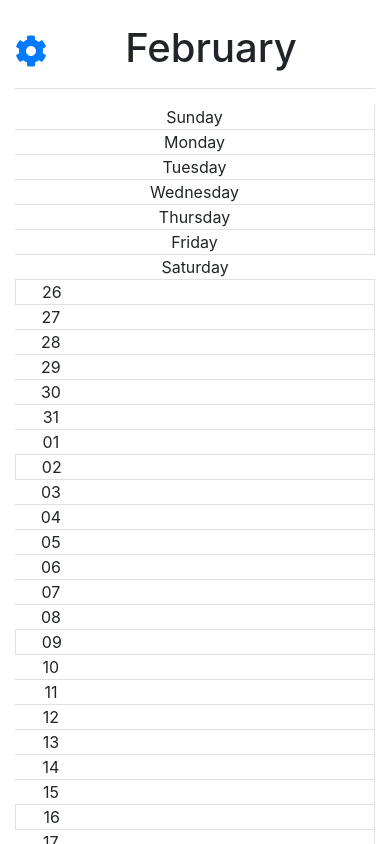
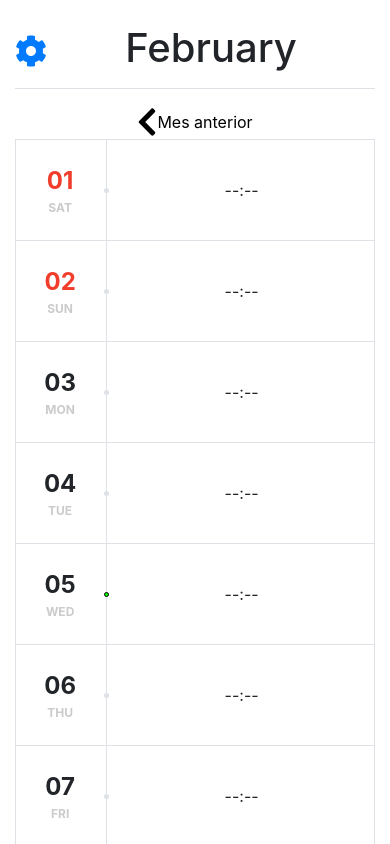
Before and after one commit to herrlegno/SignNotes, a React (Create React App) app: page / in a window 390 px wide. Shown: the top 844 px of the page. Built offline with nearby package versions, Linux system fonts and the light colour scheme.

Commit message:
WIP: Responsive design and adds change month functionality

```diff
--- a/src/components/Calendar/View.tsx
+++ b/src/components/Calendar/View.tsx
@@ -3,22 +3,34 @@ import { Container } from 'react-bootstrap';
 import moment from '@app/config/moment';
 import classNames from 'classnames';
 import { DayCell } from '@app/components';
+import { nextMonth, prevMonth } from '@app/reducers/month/actions';
+import { FontAwesomeIcon } from '@fortawesome/react-fontawesome';
+import { useSelector } from 'react-redux';
+import { RootState } from '@app/reducers';
+import {
+  faChevronLeft,
+  faChevronRight,
+} from '@fortawesome/free-solid-svg-icons';
+import { useDispatch } from 'react-redux';
 import { useMediaQuery } from '@app/hooks';
-import { CalendarProps } from './index.d';
 import styles from './styles.module.css';
 
-const Calendar: React.FC<CalendarProps> = ({ month }) => {
+const Calendar: React.FC = () => {
   const { mobile } = useMediaQuery();
+  const dispatch = useDispatch();
+  const date = useSelector((state: RootState) => state.date);
 
-  function obtainDays(month: number) {
-    const calendarStart = moment()
-      .month(month)
-      .startOf('month')
-      .startOf('week');
-    const calendarEnd = moment()
-      .month(month)
-      .endOf('month')
-      .endOf('week');
+  const handleNextMonth = () => dispatch(nextMonth());
+  const handlePrevMonth = () => dispatch(prevMonth());
+
+  function obtainDays() {
+    const calendarStart = moment(date).startOf('month');
+    const calendarEnd = moment(date).endOf('month');
+
+    if (!mobile) {
+      calendarStart.startOf('week');
+      calendarEnd.endOf('week');
+    }
 
     const days = [];
 
@@ -27,57 +39,57 @@ const Calendar: React.FC<CalendarProps> = ({ month }) => {
       i <= calendarEnd;
       i.add(1, 'd')
     ) {
-      days.push(moment(i));
+      days.push(i.clone());
     }
 
     return days;
   }
 
-  const daysNames = moment.weekdays(true);
-
-  const days = obtainDays(month);
-
-  const weeksCount = days.length / 7;
+  const days = obtainDays();
 
   return (
     <Container className='mt-3' bsPrefix='container-md'>
       <div
         className={classNames({
+          [styles.controlsGrid]: !mobile,
+        })}
+      >
+        <button
+          className={styles.controlButton}
+          onClick={handlePrevMonth}
+        >
+          <FontAwesomeIcon icon={faChevronLeft} size='2x' />
+          {mobile && 'Mes anterior'}
+        </button>
+        <div
+          className={classNames({
             [styles.calendarGrid]: !mobile,
           })}
         >
-        {daysNames.map((day, index) => (
-          <div
-            key={day}
-            className={classNames(
-              styles.day,
-              'border-bottom border-right text-center',
-              {
-                'border-right-0': index === daysNames.length - 1,
-              },
-            )}
-          >
-            {day}
-          </div>
-        ))}
-        {[...Array(weeksCount)].map((_, weekIndex) =>
-          [...Array(7)].map((__, dayIndex) => {
-            const day = days[weekIndex * 7 + dayIndex];
-            return (
+          {days.map((day, dayIndex) => (
             <div
               key={day.format('DD-MM-YYYY')}
               className={classNames(
                 'border-bottom border-right text-center',
                 {
-                    'border-left': dayIndex === 0,
+                  'border-left': !(dayIndex % 7) || mobile,
+                  'border-top':
+                    (mobile && dayIndex === 0) ||
+                    (dayIndex < 7 && !mobile),
                 },
               )}
             >
-                <DayCell day={day} month={month} />
+              <DayCell day={day} />
             </div>
-            );
-          }),
-        )}
+          ))}
+        </div>
+        <button
+          className={styles.controlButton}
+          onClick={handleNextMonth}
+        >
+          {mobile && 'Siguiente mes'}
+          <FontAwesomeIcon icon={faChevronRight} size='2x' />
+        </button>
       </div>
     </Container>
   );
--- a/src/components/Calendar/index.d.ts
+++ /dev/null
@@ -1,3 +0,0 @@
-export interface CalendarProps {
-  month: number;
-}
--- a/src/components/Calendar/styles.module.css
+++ b/src/components/Calendar/styles.module.css
@@ -7,3 +7,19 @@
   display: grid;
   grid-template-columns: repeat(7, 1fr);
 }
+
+.controlsGrid {
+  display: grid;
+  grid-template-columns: min-content auto min-content;
+  grid-gap: 10px;
+}
+
+.controlButton {
+  width: 100%;
+  display: flex;
+  align-items: center;
+  justify-content: center;
+  border: 0;
+  background: none;
+  outline: unset !important;
+}
--- a/src/components/DayCell/View.tsx
+++ b/src/components/DayCell/View.tsx
@@ -4,13 +4,26 @@ import React, {
   useRef,
   useLayoutEffect,
 } from 'react';
-import { Modal, Button } from 'react-bootstrap';
+import {
+  Modal,
+  Button,
+  Accordion,
+  Card,
+  InputGroup,
+  Form,
+} from 'react-bootstrap';
 import classNames from 'classnames';
+import { useSelector } from 'react-redux';
+import { RootState } from '@app/reducers';
+import moment from '@app/config/moment';
+import { useMediaQuery } from '@app/hooks';
 import { DayCellProps } from './index.d';
-import { useMediaQuery } from '@app/hooks';
 import styles from './styles.module.css';
+import { FontAwesomeIcon } from '@fortawesome/react-fontawesome';
+import { faChevronDown } from '@fortawesome/free-solid-svg-icons';
 
-const DayCell: React.FC<DayCellProps> = ({ day, month }) => {
+const DayCell: React.FC<DayCellProps> = ({ day }) => {
+  const { months } = useSelector((state: RootState) => state.date);
   const [show, setShow] = useState<boolean>(false);
   const { mobile } = useMediaQuery();
 
@@ -39,45 +52,142 @@ const DayCell: React.FC<DayCellProps> = ({ day, month }) => {
     if (ref.current) updateHeight();
   }, [mobile]);
 
-  const disabled = !(month === day.month());
+  const disabled = !(months === day.month());
+  const today = moment();
+  const isWeekend = day.day() === 0 || day.day() === 6;
 
   return (
-    <div
-      className={classNames(styles.container, {
-        [styles.mobile]: mobile,
-      })}
-    >
+    <div className={classNames(styles.container)}>
       {!mobile && (
-        <React.Fragment>
         <button
           ref={ref}
-            className={classNames(styles.button, {
+          className={classNames(styles.button, styles.date, {
             [styles.active]: !disabled,
+            [styles.weekend]: isWeekend,
           })}
           onClick={handleShow}
           disabled={disabled}
         >
           {day.format('DD')}
+          <div className={styles.dayName}>{day.format('ddd')}</div>
         </button>
+      )}
+      {mobile && (
+        <div
+          className={classNames(styles.button, {
+            [styles.buttonMobile]: mobile,
+          })}
+          role='button'
+          onClick={handleShow}
+        >
+          <div>
+            <div
+              className={classNames(styles.date, {
+                [styles.weekend]: isWeekend,
+              })}
+            >
+              {day.format('DD')}
+            </div>
+            <div className={styles.dayName}>{day.format('ddd')}</div>
+          </div>
+          <div className={styles.separatorContainer}>
+            <div className={styles.beforeSeparator} />
+            <div
+              className={classNames(styles.separator, {
+                [styles.today]:
+                  today.date() === day.date() &&
+                  today.month() === day.month() &&
+                  today.years() === day.years(),
+              })}
+            />
+            <div className={styles.afterSeparator} />
+          </div>
+          <div>--:--</div>
+        </div>
+      )}
       <Modal show={show} onHide={handleClose} centered>
         <Modal.Header closeButton>
           <Modal.Title>{day.format('ll')}</Modal.Title>
         </Modal.Header>
         <Modal.Body>
-              Woohoo, you're reading this text in a modal!
+          <div className='d-flex flex-column align-items-center'>
+            <div className={styles.timer}>--:--</div>
+            <div className={styles.buttonsGrid}>
+              <Button variant='success'>Llegada</Button>
+              <Button variant='danger'>Salida</Button>
+            </div>
+            <Accordion className={styles.accordion}>
+              <Card>
+                <Accordion.Toggle as={Card.Header} eventKey='0'>
+                  Opciones Avanzadas
+                  <FontAwesomeIcon
+                    icon={faChevronDown}
+                    className={styles.icon}
+                  />
+                </Accordion.Toggle>
+                <Accordion.Collapse eventKey='0'>
+                  <Card.Body>
+                    <Form className={styles.optionForm}>
+                      <InputGroup>
+                        <InputGroup.Prepend>
+                          <InputGroup.Text
+                            id={`label-signin-time-${day.format(
+                              'DD-MM-YYYY',
+                            )}`}
+                          >
+                            Hora de llegada
+                          </InputGroup.Text>
+                        </InputGroup.Prepend>
+                        <Form.Control
+                          type='time'
+                          id={`input-signin-time-${day.format(
+                            'DD-MM-YYYY',
+                          )}`}
+                          aria-describedby={`label-signin-time-${day.format(
+                            'DD-MM-YYYY',
+                          )}`}
+                        />
+                      </InputGroup>
+                      <InputGroup>
+                        <InputGroup.Prepend>
+                          <InputGroup.Text
+                            id={`label-signout-time-${day.format(
+                              'DD-MM-YYYY',
+                            )}`}
+                          >
+                            Hora de salida
+                          </InputGroup.Text>
+                        </InputGroup.Prepend>
+                        <Form.Control
+                          type='time'
+                          id={`input-signout-time-${day.format(
+                            'DD-MM-YYYY',
+                          )}`}
+                          aria-describedby={`label-signout-time-${day.format(
+                            'DD-MM-YYYY',
+                          )}`}
+                        />
+                      </InputGroup>
+                      <Button
+                        className={styles.submitButton}
+                        variant='primary'
+                        type='submit'
+                      >
+                        Guardar
+                      </Button>
+                    </Form>
+                  </Card.Body>
+                </Accordion.Collapse>
+              </Card>
+            </Accordion>
+          </div>
         </Modal.Body>
         <Modal.Footer>
           <Button variant='secondary' onClick={handleClose}>
-                Close
-              </Button>
-              <Button variant='primary' onClick={handleClose}>
-                Save Changes
+            Cerrar
           </Button>
         </Modal.Footer>
       </Modal>
-        </React.Fragment>
-      )}
-      {mobile && <React.Fragment>{day.format('DD')}</React.Fragment>}
     </div>
   );
 };
--- a/src/components/DayCell/index.d.ts
+++ b/src/components/DayCell/index.d.ts
@@ -2,5 +2,4 @@ import { Moment } from 'moment';
 
 export interface DayCellProps {
   day: Moment;
-  month: number;
 }
--- a/src/components/DayCell/styles.module.css
+++ b/src/components/DayCell/styles.module.css
@@ -18,7 +18,94 @@
   box-shadow: 0px 0px 10px 0px rgba(0, 0, 0, 0.75);
 }
 
-.mobile {
+.date {
+  font-size: 24px;
+  font-weight: bold;
+}
+
+.dayName {
+  font-size: 12px;
+  color: #cbcbcb;
+  font-weight: bold;
+  text-transform: uppercase;
+}
+
+.weekend {
+  color: #f03d2c;
+}
+
+.buttonMobile {
+  height: 100px;
   display: grid;
-  grid-template-columns: repeat(2, 1fr) 3fr;
+  grid-template-columns: 1fr max-content 3fr;
+  justify-content: center;
+  align-items: center;
+  cursor: pointer;
 }
+
+.buttonMobile:hover {
+  background-color: #f1f1f1;
+}
+
+.separatorContainer {
+  display: grid;
+  grid-template-rows: 1fr max-content 1fr;
+  justify-items: center;
+  align-items: center;
+  height: 100%;
+}
+
+.separator {
+  height: 5px;
+  width: 5px;
+  background-color: #dee2e6;
+  border-radius: 50%;
+}
+
+.separator.today {
+  height: 5px;
+  width: 5px;
+  background-color: lime;
+  border: 1px solid black;
+}
+
+.afterSeparator {
+  height: 100%;
+  width: 1px;
+  background-color: #dee2e6;
+}
+
+.beforeSeparator {
+  height: 100%;
+  width: 1px;
+  background-color: #dee2e6;
+}
+
+.buttonsGrid {
+  display: grid;
+  grid-gap: 10px;
+  grid-auto-flow: column;
+  grid-auto-columns: 1fr;
+  margin-bottom: 10px;
+}
+
+.timer {
+  margin-bottom: 10px;
+}
+
+.optionForm {
+  display: grid;
+  grid-gap: 10px;
+}
+
+.submitButton {
+  justify-self: center;
+}
+
+.accordion {
+  width: 100%;
+}
+
+.icon {
+  margin-left: 5px;
+}
--- a/src/views/Home/View.tsx
+++ b/src/views/Home/View.tsx
@@ -4,12 +4,16 @@ import { Container, Row, Col } from 'react-bootstrap';
 import { FontAwesomeIcon } from '@fortawesome/react-fontawesome';
 import { faCog } from '@fortawesome/free-solid-svg-icons';
 import moment from '@app/config/moment';
+import { useSelector } from 'react-redux';
+import { RootState } from '@app/reducers';
+
 import styles from './styles.module.css';
 import { Calendar } from '@app/components';
 
 const HomeView: React.FunctionComponent = () => {
-  const date = moment();
-  const monthName = date.format('MMMM');
+  const date = useSelector((state: RootState) => state.date);
+  const momentDate = moment(date);
+  const monthName = momentDate.format('MMMM');
   return (
     <Container className='pt-4 pb-4' bsPrefix='container-md'>
       <Row className='justify-content-md-center'>
@@ -24,7 +28,7 @@ const HomeView: React.FunctionComponent = () => {
         </Col>
       </Row>
       <Row>
-        <Calendar month={date.month()} />
+        <Calendar />
       </Row>
     </Container>
   );
```
Lines whose indentation alone changed are shown as unchanged.
